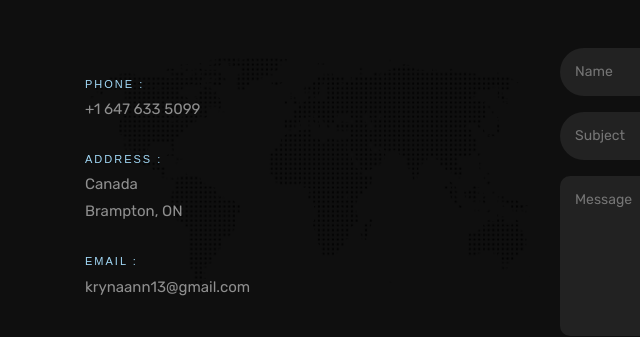
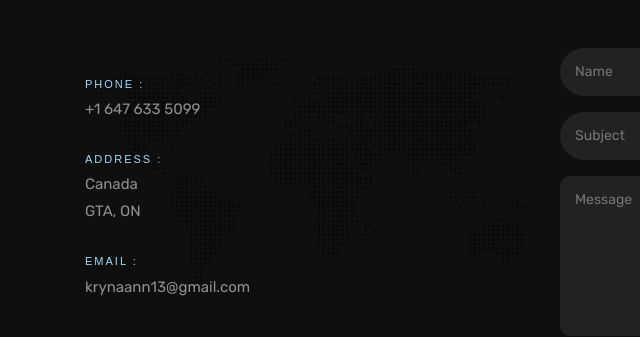
Before and after one commit to KrynaAnna/Portfolio, a plain HTML site: page index.html in a window 1280 px wide. Shown: the part 4376-4713 px from the top of the page, 0-640 px from the left. Drawn offline with Linux system fonts and the light colour scheme.

Commit message:
Update index.html

```diff
--- a/index.html
+++ b/index.html
@@ -353,7 +353,7 @@
                             <div class="item">
                                 <div class="cont">
                                     <h6>Address : </h6>
-                                    <p>Canada<br> Brampton, ON</p>
+                                    <p>Canada<br> GTA, ON</p>
                                 </div>
                             </div>
                             <div class="item">
```
